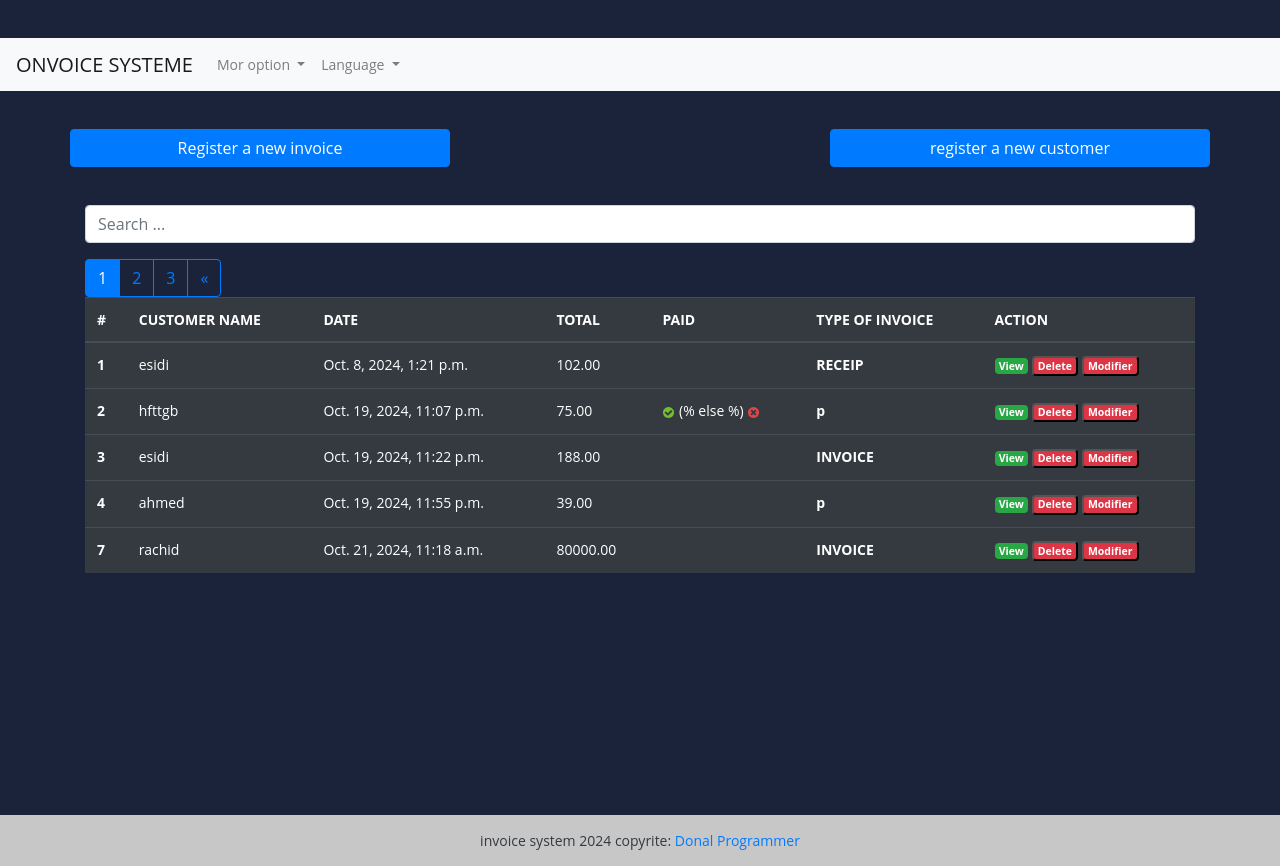
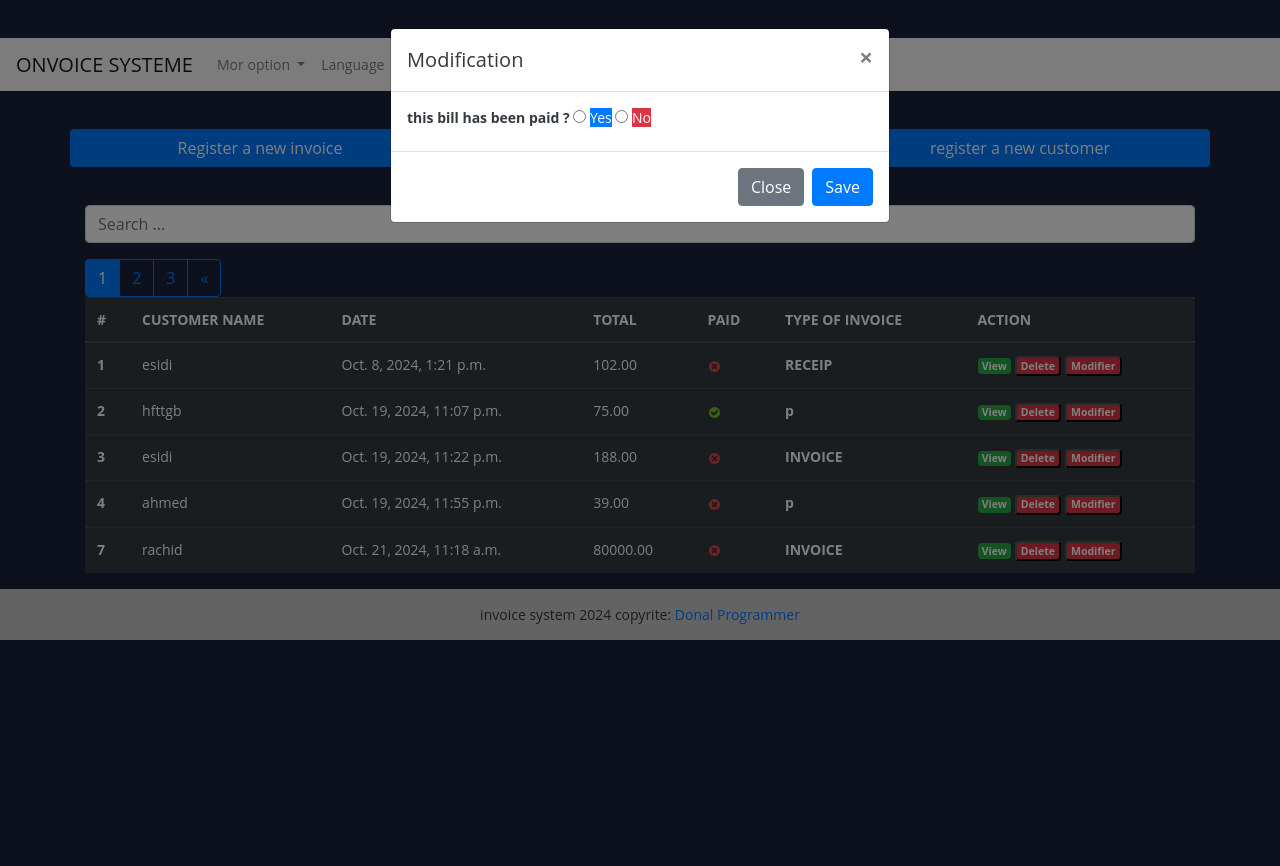
Before and after one commit to Eyoubdylla/invoice_python, a Django app: page / in a window 1280 px wide, after a click on "Modifier". After the commit the page ends 640 px from the top, so only its background shows below. Run offline with Django 5.2, Linux system fonts and the light colour scheme; data comes from the database, SQL or seed files in the repository; both versions use the stored data as it was after the commit.

Commit message:
deleting and modification the invoice

```diff
--- a/fact_app/views.py
+++ b/fact_app/views.py
@@ -19,6 +19,27 @@ class HomeView(View):
         return render(request, self.template_name, self.context)
 
     def post(self, request, *args, **kwagrs):
+        # modifier
+        if request.POST.get('id_modified'):
+            paid = request.POST.get('modified')
+            try :
+                obj = Invoice.objects.get(id=request.POST.get('id_modified'))
+                if paid == 'True':
+                    obj.paid = True
+                else:
+                    obj.paid = False
+                obj.save()
+                messages.success(request, "change mode successfully")
+            except Exception as e:
+                messages.error(request, f"soory the following erros has occured {e}.")
+        #deleting an invoice
+        if request.POST.get('id_supprimer'):
+            try:
+                obj = Invoice.objects.get(pk=request.POST.get('id_supprimer'))
+                obj.delete()
+                messages.success(request,"the deletion was seccessful")
+            except Exception as e:
+                messages.error(request, f"sorry, the following error has accured {e}")
         items = pagination(request, self.invoices)
         self.context['invoices'] = items
         return render(request, self.template_name, self.context)
--- a/templates/index.html
+++ b/templates/index.html
@@ -43,22 +43,22 @@
                 <td >{{facture.total}}</td>
                 <td >
                     {% if facture.paid %}
-                    <img src="{% static 'images/icon-yes.svg' %}" alt="True">
-                    (% else %)
-                    <img src="{% static 'images/icon-no.svg' %}" alt="False">
+                        <img src="{% static 'images/icon-yes.svg'%}" alt="True">
+                    {% else %}
+                        <img src="{% static 'images/icon-no.svg'%}" alt="False">
                     {% endif %}
                 </td>
                 <th >{{facture.get_invoice_type_display}}</td>
                 <td >
                     <a href="" title="Detail" class="badge text-white bg-success">View</a>
 
-                    <button id="btn-invoice-sup" type="button" data.toggle="modal" data-target="#supprimer"
-                        class="badge text-white bg-danger" title="supprimer" data.id="{{facture.pk}}"
+                    <button id="btn-invoice-sup" type="button" data-toggle="modal" data-target="#supprimer"
+                        class="badge text-white bg-danger" title="supprimer" data-id="{{facture.pk}}"
                         data-customer="{{facture.customer.name}}">Delete
                     </button>
 
-                    <button id="btn-invoice-sup" type="button" data.toggle="modal" data-target="#modifier"
-                        class="badge text-white bg-danger" title="supprimer" data.customer="{{facture.customer.name}}"
+                    <button id="btn-invoice-mod" type="button" data-toggle="modal" data-target="#modifier"
+                        class="badge text-white bg-danger" data-id="{{facture.pk}}" title="modifier" data.customer="{{facture.customer.name}}"
                        class="badge text-dark bg-warning">Modifier
                     </button>
                 </td>
@@ -91,26 +91,26 @@
         </tbody>
     </table>
 </div>
-<!------------- modal modifier --------------------------------------->
+<!------------- modal modifier ------------------------------>
 <div class="modal fade" id="modifier" tabindex="-1" role="dialog" aria-labelledby="exempleModallabel" aria-hidden="true">
     <div class="modal-dialog" role="document">
         <div class="modal-content">
             <div class="modal-header">
                 <h5 class="modal-title text-dark text-center" id="examplemodallabel">Modification</h5>
-                <button type="button" class="close" data-dismiss="modal" aria-label="closd">
+                <button type="button" class="close" data-dismiss="modal" aria-label="close">
                     <span aria-hidden="true">&times;</span>
                 </button>
             </div>
             <form method="post">
                 {% csrf_token %}
                 <div class="modal-body">
-                    <input name="id_modifed" type="hidden" id="id_modified">
+                    <input name="id_modified" type="hidden" id="id_modified">
                     <label id='label_id' class="text-dark checkbox-inline" ><strong id="strong_id">this bill has been paid ?</strong></label>
 
-                    <input  type="radio" id="html" value="True">
+                    <input  type="radio" id="html" name="modified" value="True">
                     <label  class="text-white bg-primary" for="html">Yes</label>
 
-                    <input  type="radio" id="css" name="modifer" value="False">
+                    <input  type="radio" id="css" name="modified" value="False">
                     <label  class="text-white bg-danger" for="css">No</label>
                 </div>
                 <div class="modal-footer">
@@ -123,38 +123,53 @@
 </div>
 <!------------ end modal ------------------------------>
 <!-- Modal suppression -->
- <div class="mdel fade" id="supprimer" tabindex="-1" role="dialog" aria-labelledby="sexampleModallabel" aria-hidden="true">
+ <div class="modal fade" id="supprimer" tabindex="-1" role="dialog" aria-labelledby="sexampleModallabel" aria-hidden="true">
     <div class="modal-dialog" role="document">
         <div class="modal-content">
-            <div modal-header>
-                <h5 class="modal-title text-dark" id="sexampleModallabel">Delete Invoice</h5>
+            <div class="modal-header">
+                <h5 class="modal-title text-dark text-center" id="sexampleModallabel">Delete Invoice</h5>
                 <button type="button" class="close" data-dismiss="modal" aria-label="close">
                     <span aria-hidden="true">&times;</span>
                 </button>
             </div>
-            <div class="modal-body">
                 <form method="post">
                     {% csrf_token %}
+                    <div class="modal-body">
                         <input name="id_supprimer" type="hidden" id="id_supprimer">
                         <label id='label_id_s' class="text-dark checkbox-inline" ><strong id="strong_id_s">are you sure you want to delete the invoice ?</strong></label>
 
-                        <input  type="radio" id="html" value="True">
+                        <input  type="radio" id="html" name= "supprimer" value="True">
                         <label  class="text-white bg-primary" for="html">Yes</label>
 
-                        <input  type="radio" id="css" name="modifer" value="False">
+                        <input  type="radio" id="css" name="supprimer" value="False">
                         <label  class="text-white bg-danger" for="css">No</label>
                     </div>
                     <div class="modal-footer">
                         <button type="button" class="btn btn-secondary" data-dismiss="modal">Close</button>
-                        <button type=" submit" class="btn btn-primary">Save</button>
+                        <button type=" submit" class="btn btn-primary">Delete</button>
+                    </div>
                 </form>
             </div>
         </div>
+    </div>
+ </div>
+ <script type="text/javascript">
+    //modification
+    $(document).on('click','#btn-invoice-mod', function(){
+        let invoice_id = $(this).data('id');
+        let customer = $(this).data('customer');
+        $('#id_modified').val(invoice_id);
+     })
+     // deleting to invoice
+     $(document).on('click','#btn-invoice-sup', function(){
+        let invoice_id = $(this).data('id');
+        let customer = $(this).data('customer');
+        $('#id_supprimer').val(invoice_id);
+     })
 
-    </div>
-
- </div>
+ </script>
  <script>
+    // modification
     $(document).ready(function(){
         $("#search").on("keyup", function(){
             var value = $(this).val().toLowerCase();
```
Also changed, not shown: db.sqlite3.
